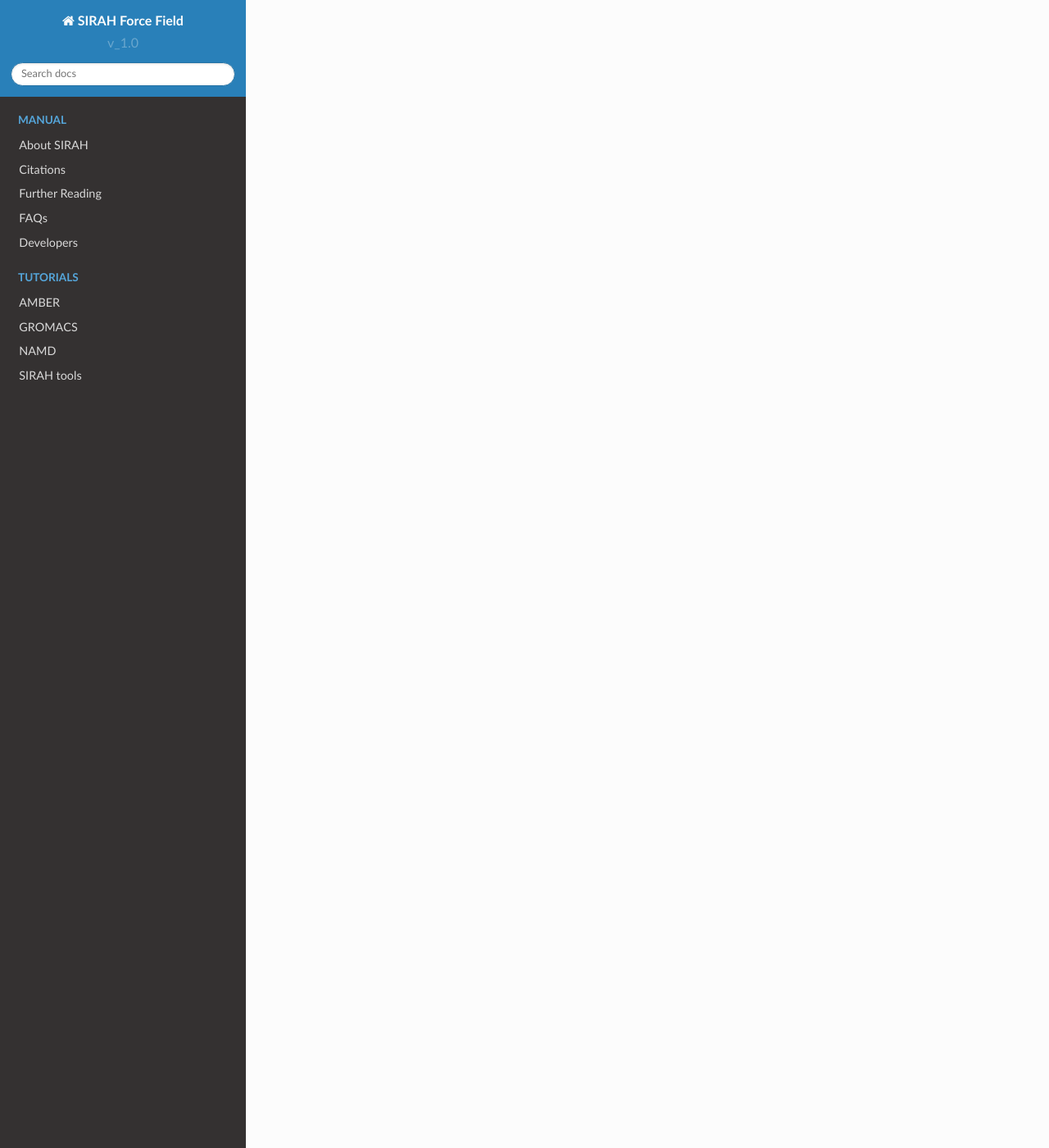
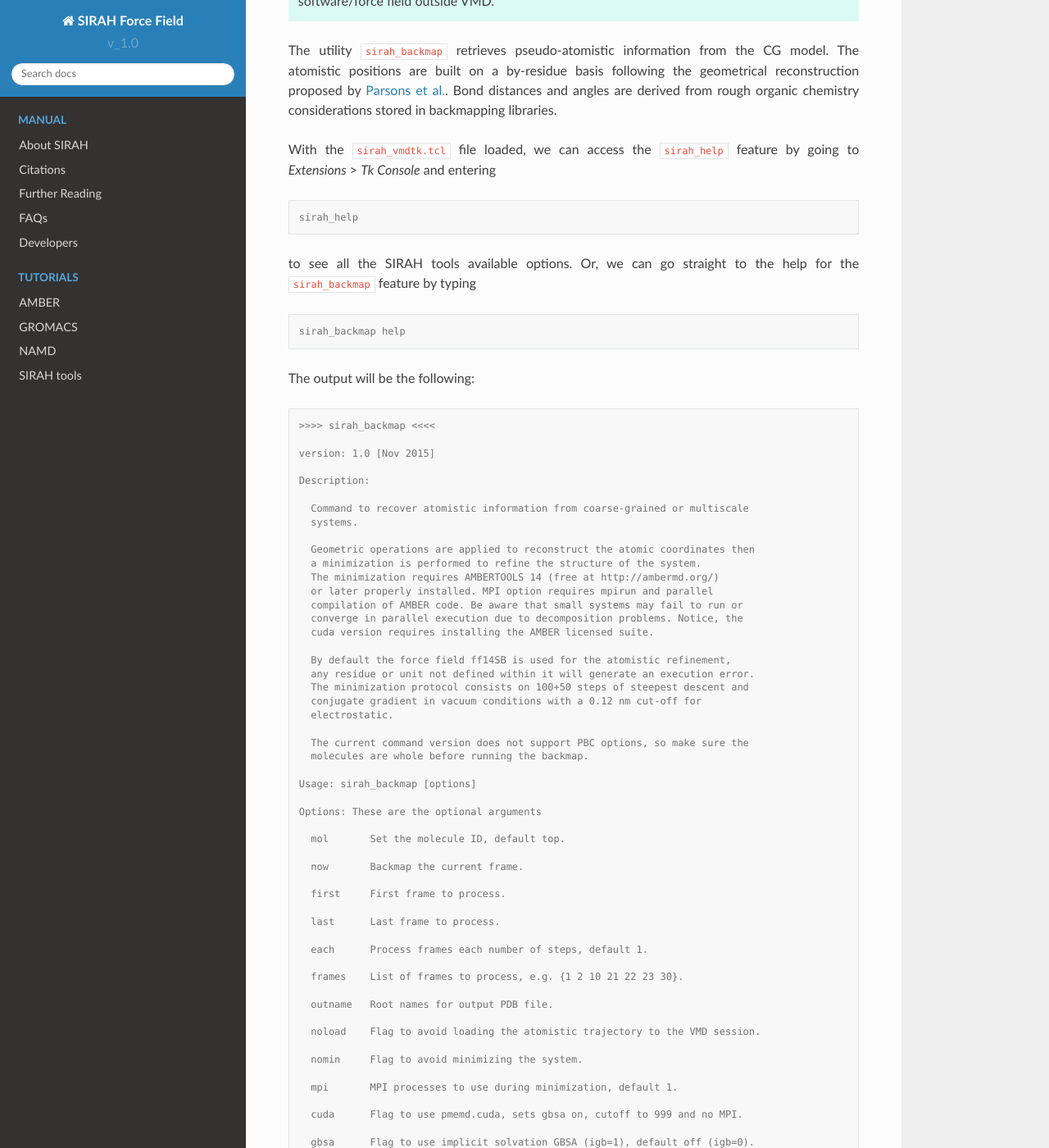
Before and after one commit to SIRAHFF/documentation, a Sphinx documentation site: the page built from docs/source/SIRAHTools/Tutorial-tcl.rst, in a window 1280 px wide and 1400 px high, scrolled down 9645 px. Shown: the whole window at 82% size. Built offline with Sphinx 7.4.7 and the Read the Docs theme 2.0.0, drawn with Linux system fonts in a browser that asks for light colours; some of the changed text lies outside the part shown.

Commit message:
backmapping sirah tools

```diff
--- a/docs/source/SIRAHTools/Tutorial-tcl.rst
+++ b/docs/source/SIRAHTools/Tutorial-tcl.rst
@@ -95,7 +95,7 @@
 Besides the features that enhance the visualization of SIRAH CG simulations, two additional SIRAH Tools features can be used to analyze the trajectory: ``sirah_ss`` and ``sirah_backmap``. They will be discussed below.
 
 
-Secondary structural analysis
+Secondary structure analysis
 ~~~~~~~~~~~~~~~~~~~~~~~~~~~~~~
 
 The utility ``sirah_ss`` assigns secondary structures to CG proteins in SIRAH, classifying residues into *α-helix (H)*, *extended β-sheet (E)* or, otherwise, *coil (C)* conformations, based on the instantaneous values of the backbone’s torsional angles and Hydrogen bond-like (HB) interactions (see `Darre et al <https://pubs.acs.org/doi/10.1021/ct5007746>`_ for more information). The ``sirah_ss`` feature produces ASCII files of average and by-frame results, which can be visualized as color plots using the python script ``plot_ss.py``.
@@ -291,9 +291,104 @@
 
 .. note::
 
-	The files ``ss_by_res.xvg``, ``ss_by_frame.xvg``, and ``ss.mtx`` can also be plotted using other plotting programs such as `Grace <https://plasma-gate.weizmann.ac.il/Grace/>`_ or `R <https://www.r-project.org/>`_. In addition, the ``plot_ss.py`` script can also be modified or improved according to the necessity of the user.
+	The files ``ss_by_res.xvg``, ``ss_by_frame.xvg``, and ``ss.mtx`` can also be plotted using other plotting programs such as `Grace <https://plasma-gate.weizmann.ac.il/Grace/>`_ or `R <https://www.r-project.org/>`_. In addition, the ``plot_ss.py`` script can be modified or improved according to the necessity of the user.
 
 
 
 Backmapping analysis
-~~~~~~~~~~~~~~~~~~~~~~~~~~~~~~
+~~~~~~~~~~~~~~~~~~~~~
+
+.. important::
+
+   `AmberTools <http://ambermd.org/AmberTools.php>`_ is used to minimize the structures after the backmapping process. If you do not already have it, please install this application.
+
+   If you are using AmberTools by conda, AmberTools environment should be activated before opening VMD.
+
+   ``sirah_backmap`` for default minimize the structures, however, the ``nomin`` option is available to override the minimization step. Thus, you can minimize the backmapping outputs using other software/force field outside VMD.
+
+
+The utility ``sirah_backmap`` retrieves pseudo-atomistic information from the CG model. The atomistic positions are built on a by-residue basis following the geometrical reconstruction proposed by `Parsons et al. <https://onlinelibrary.wiley.com/doi/10.1002/jcc.20237>`_. Bond distances and angles are derived from rough organic chemistry considerations stored in backmapping libraries.
+
+With the ``sirah_vmdtk.tcl`` file loaded, we can access the ``sirah_help`` feature by going to *Extensions* > *Tk Console* and entering
+
+.. code-block:: console
+
+   sirah_help
+
+to see all the SIRAH tools available options. Or, we can go straight to the help for the ``sirah_backmap`` feature by typing
+
+.. code-block:: console
+
+   sirah_backmap help
+
+The output will be the following:
+
+.. code-block:: console
+
+      >>>> sirah_backmap <<<<
+
+      version: 1.0 [Nov 2015]
+
+      Description:
+
+        Command to recover atomistic information from coarse-grained or multiscale
+        systems.
+
+        Geometric operations are applied to reconstruct the atomic coordinates then
+        a minimization is performed to refine the structure of the system.
+        The minimization requires AMBERTOOLS 14 (free at http://ambermd.org/)
+        or later properly installed. MPI option requires mpirun and parallel
+        compilation of AMBER code. Be aware that small systems may fail to run or
+        converge in parallel execution due to decomposition problems. Notice, the
+        cuda version requires installing the AMBER licensed suite.
+
+        By default the force field ff14SB is used for the atomistic refinement,
+        any residue or unit not defined within it will generate an execution error.
+        The minimization protocol consists on 100+50 steps of steepest descent and
+        conjugate gradient in vacuum conditions with a 0.12 nm cut-off for
+        electrostatic.
+
+        The current command version does not support PBC options, so make sure the
+        molecules are whole before running the backmap.
+
+      Usage: sirah_backmap [options]
+
+      Options: These are the optional arguments
+
+        mol       Set the molecule ID, default top.
+
+        now       Backmap the current frame.
+
+        first     First frame to process.
+
+        last      Last frame to process.
+
+        each      Process frames each number of steps, default 1.
+
+        frames    List of frames to process, e.g. {1 2 10 21 22 23 30}.
+
+        outname   Root names for output PDB file.
+
+        noload    Flag to avoid loading the atomistic trajectory to the VMD session.
+
+        nomin     Flag to avoid minimizing the system.
+
+        mpi       MPI processes to use during minimization, default 1.
+
+        cuda      Flag to use pmemd.cuda, sets gbsa on, cutoff to 999 and no MPI.
+
+        gbsa      Flag to use implicit solvation GBSA (igb=1), default off (igb=0).
+
+        cutoff    Set cut-off value (in angstroms) for non-bonded interactions, default 12.
+
+        maxcyc    Set total number of minimization steps, default 150.
+
+        ncyc      Set the initial number of steepest descent steps, default 100.
+
+        help      Display help and exit.
+
+.. note::
+
+   Currently, backmapping libraries contain instructions for proteins, DNA, and ions, but user-defined procedures can be included for other models.
+
+All the available options for ``sirah_backmap`` are documented in this help. By default, all trajectory frames are used. Since we have a 3.0 μs MD simulation with 30,000 frames,
```
Also changed, not shown: other parts of docs/source/SIRAHTools/Tutorial-tcl.rst (+1 -1 lines).
